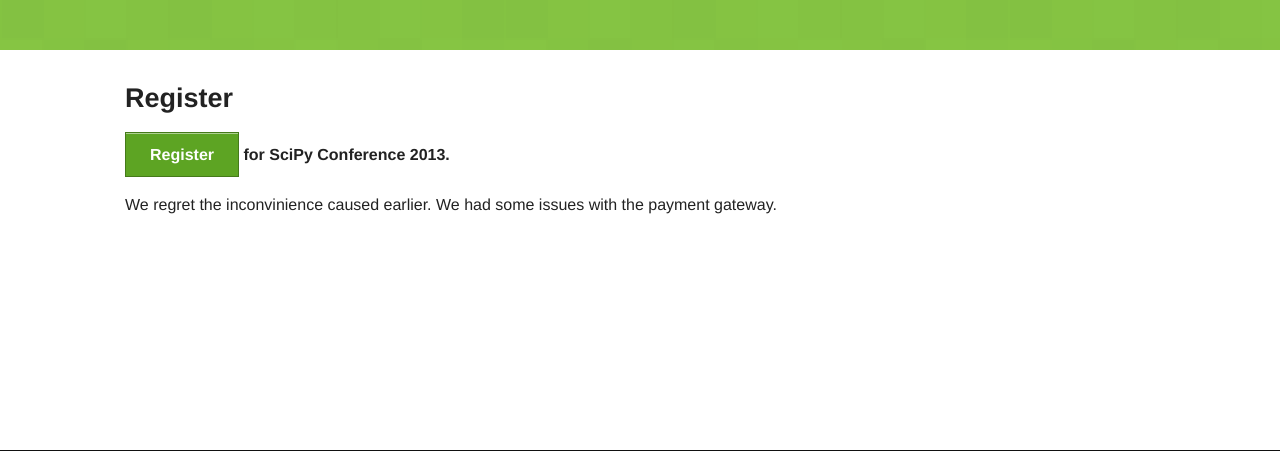
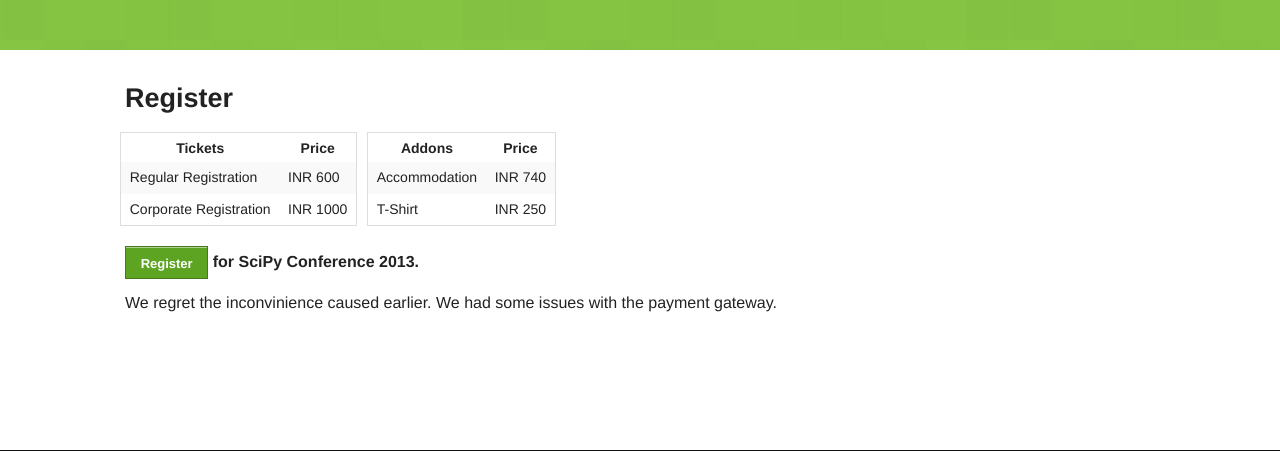
Before and after one commit to FOSSEE/SciPy2013, a Django app: template website/templates/register_2013.html in a window 1280 px wide. Shown: the part 47-498 px from the top of the page. Run offline with Django 3.2, Linux system fonts and the light colour scheme; the template is opened without the code that fills it, so the values that code supplies are empty.

Commit message:
added ticket / addon prices on registration page

```diff
--- a/website/static/css/main.css
+++ b/website/static/css/main.css
@@ -1,6 +1,10 @@
 @font-face{
   font-family: gtrg;
   src: url('../fonts/gtrg.ttf')
+}
+.reg {
+   float: left;
+   margin-left: 10px;
 }
 #header-wrapper{
   border-top: 2px solid #86c543;
--- a/website/templates/register_2013.html
+++ b/website/templates/register_2013.html
@@ -2,7 +2,38 @@
 {% block content %}
 <div class="row">
 <h3>Register</h3>
-<a class="button success" href="http://scipyindia2013.doattend.com/">Register</a>
+<div class="row">
+    <div class="reg">
+        <table>
+            <th>Tickets</th>
+            <th>Price</th>
+            <tr>
+                <td>Regular Registration</td>
+                <td>INR 600</td>
+            </tr>
+            <tr>
+                <td>Corporate Registration</td>
+                <td>INR 1000</td>
+            </tr>
+        </table>
+    </div>
+
+    <div class="reg">
+        <table>
+            <th>Addons</th>
+            <th>Price</th>
+            <tr>
+                <td>Accommodation</td>
+                <td>INR 740</td>
+            </tr>
+            <tr>
+                <td>T-Shirt</td>
+                <td>INR 250</td>
+            </tr>
+        </table>
+    </div>
+</div> <!-- /row -->
+<a class="button small success" href="http://scipyindia2013.doattend.com/">Register</a>
 <strong>for SciPy Conference 2013.</strong>
 <br>
 We regret the inconvinience caused earlier. We had some issues with the payment gateway.
```
